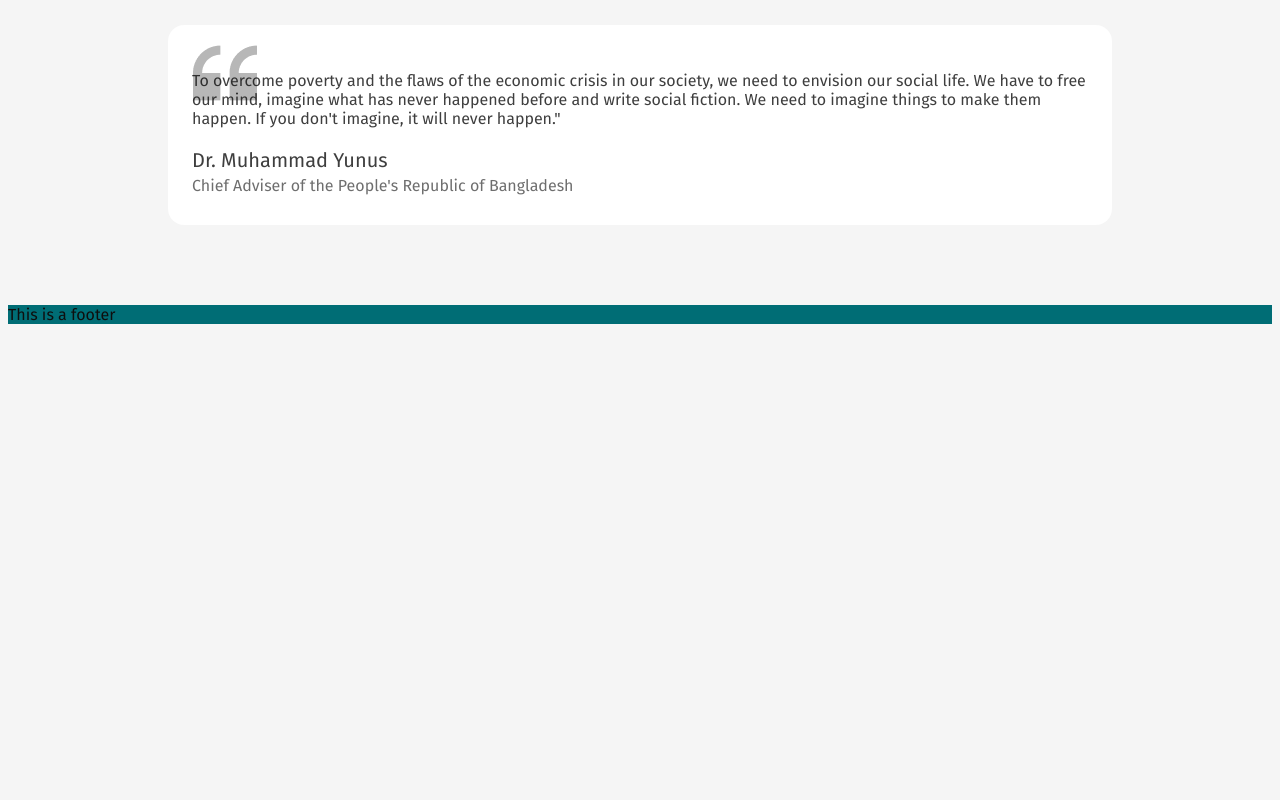
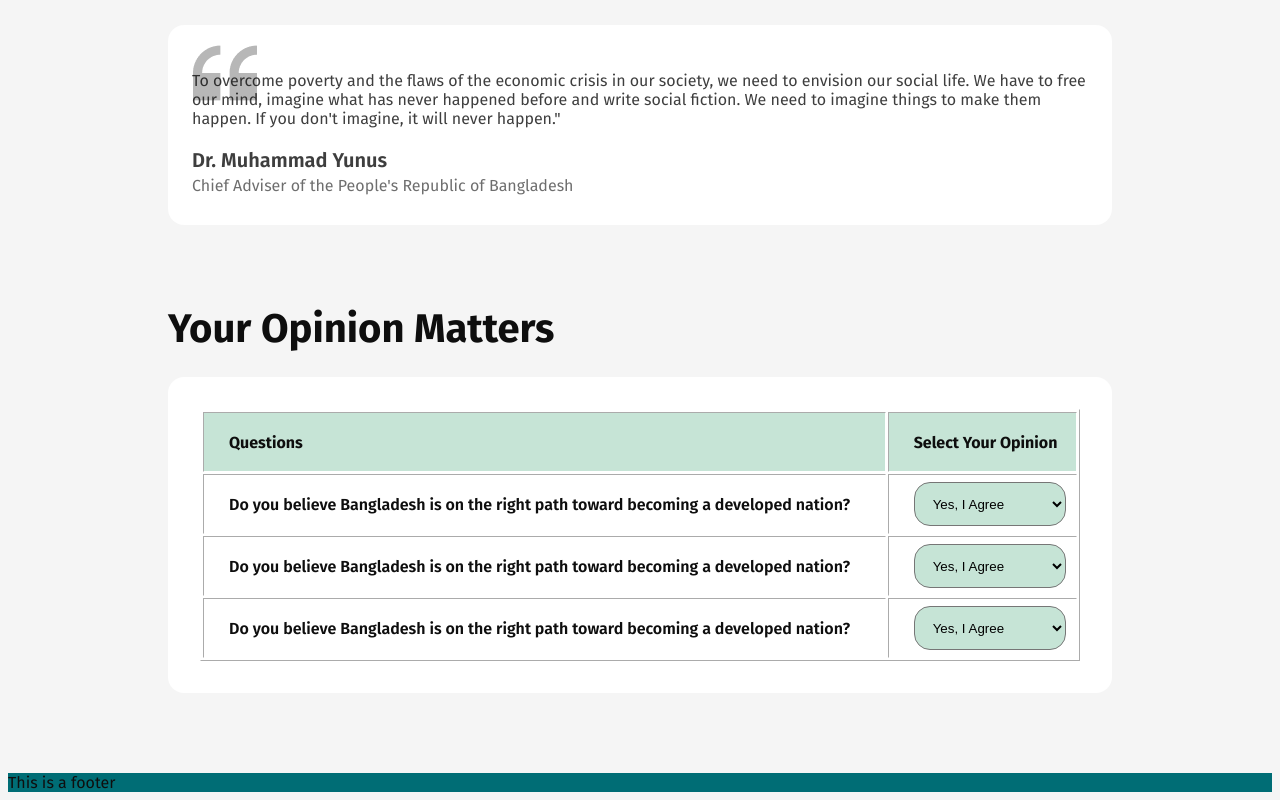
Before and after one commit to matinsyed/assignment-1, a plain HTML site: page index.html in a window 1280 px wide. Shown: the part 1838-2638 px from the top of the page. Before the commit the page ends 2170 px from the top, so only its background shows below. Drawn offline with Linux system fonts and the light colour scheme.

Commit message:
Font weight channged and opinion section added

```diff
--- a/index.html
+++ b/index.html
@@ -91,7 +91,49 @@
                 <p id="sinature">Dr. Muhammad Yunus</p>
                 <p id="designation">Chief Adviser of the People's Republic of Bangladesh</p>
             </div>
-
+        </section>
+        <!-- Opinion Section -->
+        <section class="opinion">
+            <div class="opinion-title"><h1>Your Opinion Matters</h1></div>
+            <div class="opinion-container">
+                <table border="1px">
+                    <thead class="thead">
+                        <th>
+                            Questions
+                        </th>
+                        <th>Select Your Opinion</th>
+                        <tbody>
+                            <tr>
+                                <td>Do you believe Bangladesh is on the right path toward becoming a developed nation?</td>
+                                <td>
+                                    <select name="" id="">
+                                        <option value="">Yes, I Agree</option>
+                                        <option value="">No, I Don't Agree</option>
+                                    </select>
+                                </td>
+                            </tr>
+                            <tr>
+                                <td>Do you believe Bangladesh is on the right path toward becoming a developed nation?</td>
+                                <td>
+                                    <select name="" id="">
+                                        <option value="">Yes, I Agree</option>
+                                        <option value="">No, I Don't Agree</option>
+                                    </select>
+                                </td>
+                            </tr>
+                            <tr>
+                                <td>Do you believe Bangladesh is on the right path toward becoming a developed nation?</td>
+                                <td>
+                                    <select name="" id="">
+                                        <option value="">Yes, I Agree</option>
+                                        <option value="">No, I Don't Agree</option>
+                                    </select>
+                                </td>
+                            </tr>
+                        </tbody>
+                    </thead>
+                </table>
+            </div>
         </section>
     </main>
     <footer>
--- a/styles/styles.css
+++ b/styles/styles.css
@@ -19,7 +19,7 @@ nav{
     width: 116px;
     border-radius: 8px;
     font-size: 18px;
-    font-weight: 600px; /* 600px indicates semi-bold*/
+    font-weight: 600; /* 600px indicates semi-bold*/
     color: #006A50;
 }
 .banner{
@@ -36,14 +36,14 @@ nav{
 .banner-title{
     margin: 0px 0px 16px 0px;
     font-size: 24px;
-    font-weight: 500px; /* 500px indicates medium*/
+    font-weight: 500; /* 500px indicates medium*/
     opacity: 50%;
 }
 
 .banner p{
     margin: 0px 0px 24px 0px;
     font-size: 56px;
-    font-weight: 700px; /* 700px indicates bold*/
+    font-weight: 700; /* 700px indicates bold*/
 }
 
 .banner-btn{
@@ -52,7 +52,7 @@ nav{
     border-radius: 8px;
     padding: 17px 34px;
     font-size: 18px;
-    font-weight: 600px; /* 600px indicates semi-bold*/
+    font-weight: 600; /* 600px indicates semi-bold*/
     color: #FFFFFF;
 }
 
@@ -63,7 +63,7 @@ nav{
 .pillar-head{
     margin: 0px;
     font-size: 40px;
-    font-weight: 700px; /* 700px indicates bold*/
+    font-weight: 700; /* 700px indicates bold*/
 }
 .pillar-container{
     display: flex;
@@ -137,7 +137,7 @@ nav{
     padding: 11px 20px;
     border-radius: 8px;
     border: none;
-    font-weight: 600px;
+    font-weight: 600;
     color:#FFFFFF;
 }
 .vision-button1{
@@ -162,7 +162,7 @@ nav{
     margin-bottom: 12px;
 }
 #sinature{
-    font-weight: 600px;
+    font-weight: 600;
     font-size: 20px;
     opacity: 80%;
     margin-bottom: 4px;
@@ -171,6 +171,54 @@ nav{
     opacity: 60%;
     margin: 0px;
 }
+.opinion{
+    margin: 80px 160px;
+}
+.opinion-title h1{
+    margin: 0px;
+    font-size: 40px;
+    font-weight: 700; /* 700px indicates bold*/
+}
+.opinion-container{
+    background-color: #FFFFFF;
+    margin-top: 24px;
+    padding: 32px;
+    border-radius: 16px;
+}
+/* Hovering Effect on Button */
+button:hover{
+    background-color: red;
+}
+table{
+    width: 100%;
+    text-indent: 24px;
+    border-color: #FFFFFF;
+    stroke-opacity: 15%;
+
+}
+table tr{
+    height: 60px;
+}
+td{
+    font-weight:600;
+}
+thead{
+    text-align: left;
+}
+table th{
+    background-color: #C6E4D6;
+}
+select{
+    background-color: #C6E4D6;
+    padding: 10px 14px;
+    border-radius: 16px;
+    width: 152px;
+    height: 44px;
+}
+/* .tbl-opinion{
+    border: 1px;
+    padding: 24px;
+} */
 footer{
     width: 100%;
     margin: 0%;
```
